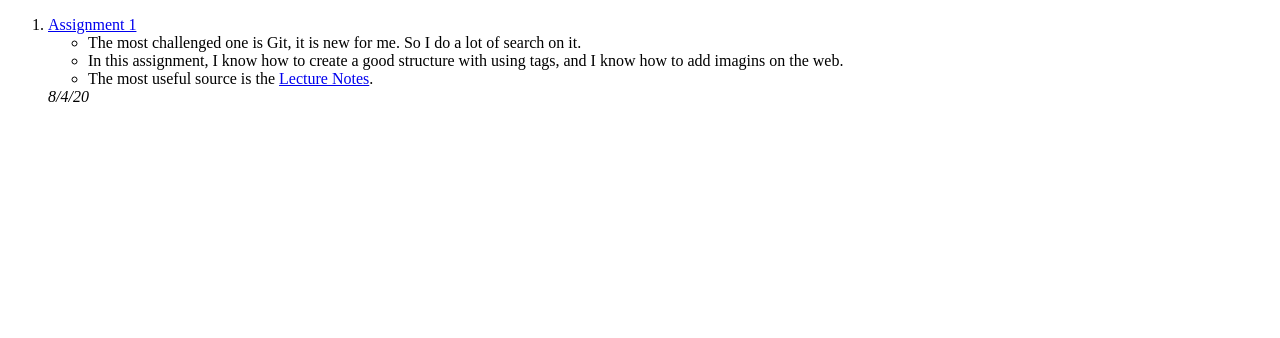
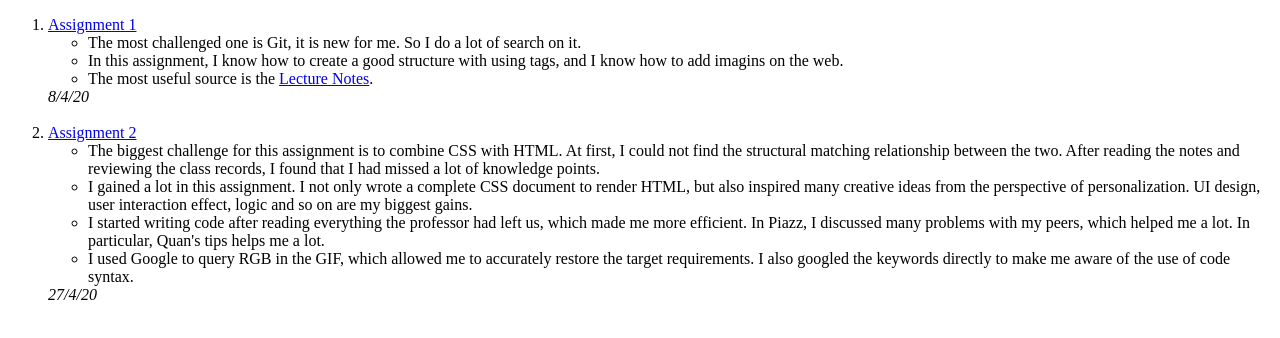
Before and after one commit to yi-weixian/io, a plain HTML site: page blog.html in a window 1280 px wide. Drawn offline with Linux system fonts and the light colour scheme.

Commit message:
Update blog.html

```diff
--- a/blog.html
+++ b/blog.html
@@ -4,11 +4,25 @@
 </head>
 <body>
     <ol>
-        <li><a href="index.html">Assignment 1</a></li>
+        <li><a href="Assignment1/index.html">Assignment 1</a></li>
         <ul><li>The most challenged one is Git, it is new for me. So I do a lot of search on it.</li></ul>
         <ul><li>In this assignment, I know how to create a good structure with using tags, and I know how to add imagins on the web.</li></ul>
         <ul><li>The most useful source is the <a href="https://docs.google.com/document/d/1RB_zhgQNrXyWiLBS7YQHMM3pTckI0lssYjkq2D5Sag8/edit?usp=sharing">Lecture Notes</a>.</li></ul>
         <em>8/4/20</em>
+        <br></br>
+
+
+        <li><a href="Assignment2/index.html">Assignment 2</a></li>
+        <ul><li>The biggest challenge for this assignment is to combine CSS with HTML. At first, I could not find the structural matching relationship between the two.
+            After reading the notes and reviewing the class records, I found that I had missed a lot of knowledge points.</li></ul>
+        <ul><li>I gained a lot in this assignment. I not only wrote a complete CSS document to render HTML, but also inspired many creative ideas from the perspective of personalization.
+            UI design, user interaction effect, logic and so on are my biggest gains.</li></ul>
+        <ul><li>I started writing code after reading everything the professor had left us, which made me more efficient.
+            In Piazz, I discussed many problems with my peers, which helped me a lot. In particular, Quan's tips helps me a lot.</li></ul>
+        <ul><li>I used Google to query RGB in the GIF, which allowed me to accurately restore the target requirements.
+            I also googled the keywords directly to make me aware of the use of code syntax.</li></ul>
+        <em>27/4/20</em>
+
 
 
     </ol>
```
